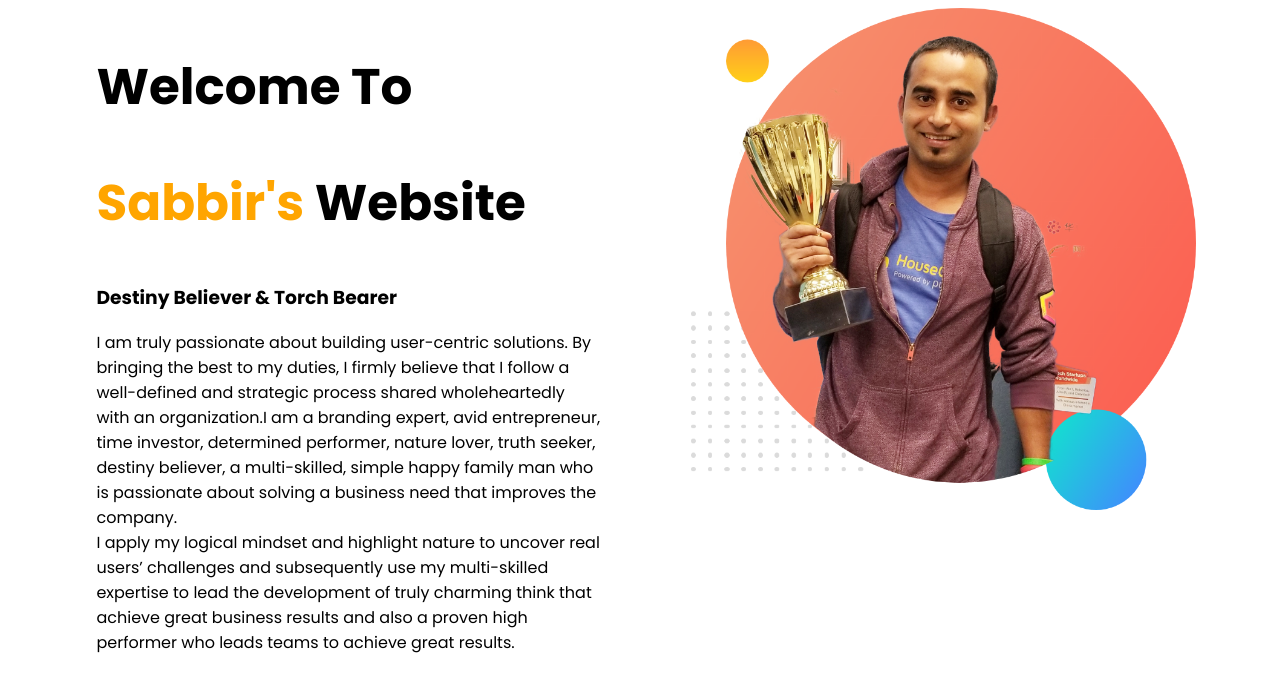
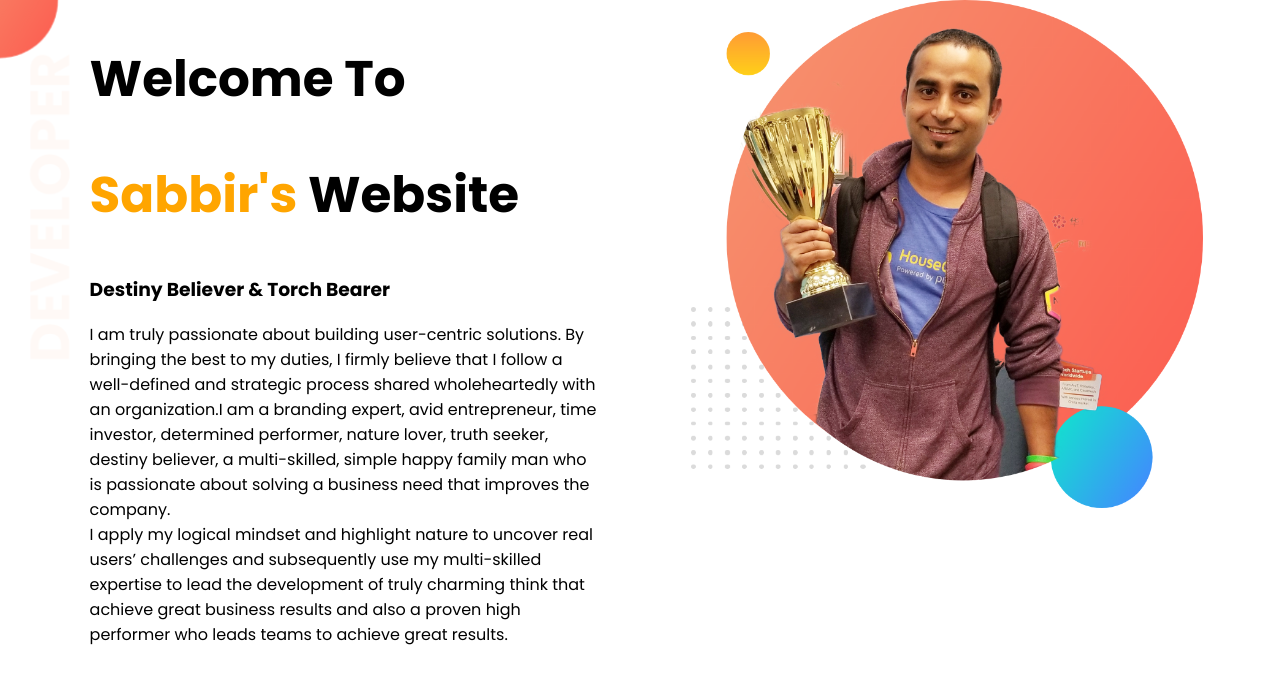
Before and after one commit to rubaiat077/portfolio-website, a plain HTML site: page index.html in a window 1280 px wide. Drawn offline with Linux system fonts and the light colour scheme.

Commit message:
third commit

```diff
--- a/index.html
+++ b/index.html
@@ -11,7 +11,7 @@
     <link href="https://fonts.googleapis.com/css2?family=Poppins:wght@100;200;300;400;500;600;700;800;900&display=swap" rel="stylesheet">
 </head>
 <body>
-    <section>
+    <section class="top-banner">
         <div class="half-width">
             <h1>Welcome To</h1>
             <h1><span class="name-highlight">Sabbir's</span> Website</h1>
--- a/style.css
+++ b/style.css
@@ -1,4 +1,6 @@
 body{
+    margin: 0;
+    padding: 0;
     font-family: 'Poppins', sans-serif;
 }
 h1{
@@ -16,3 +18,10 @@
 .half-width img{
     width: 100%;
 }
+.top-banner{
+    background-image: url(../portfolio-website/images/top-banner.png);
+    background-repeat: no-repeat;
+}
+section{
+    height: 500px;
+}
```
Also changed, not shown: images/top-banner.png (added).
